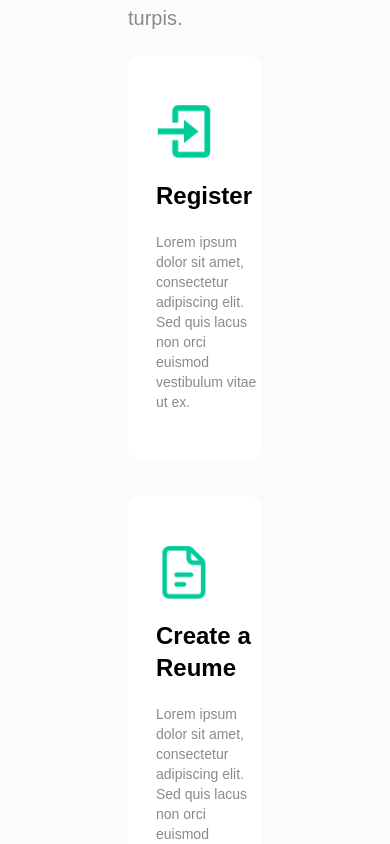
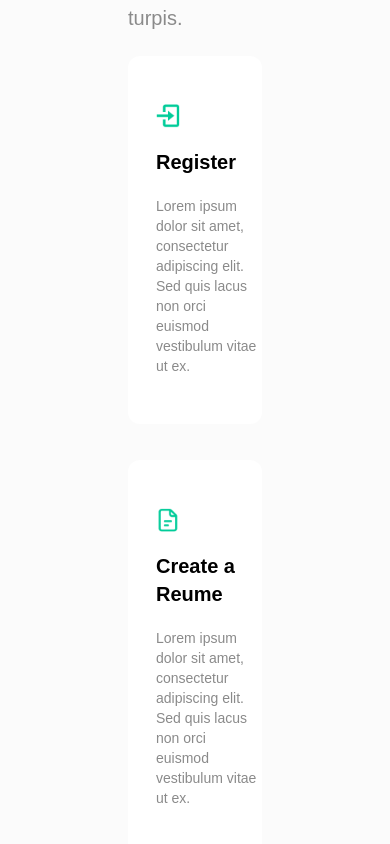
Before and after one commit to RaoufSiblani/task3, a Next.js app: page / in a window 390 px wide. Shown: the part 2000-2844 px from the top of the page. Built offline with nearby package versions, Linux system fonts and the light colour scheme.

Commit message:
Update widget1.js

```diff
--- a/comp/widget1.js
+++ b/comp/widget1.js
@@ -1,8 +1,8 @@
 const Wid1 = ({ imageSrc, heading, paragraph }) => {
   return (
     <div className="bg-white rounded-xl pl-7 py-12">
-      <img src={imageSrc} className="h-14" />
-      <h2 className="font-bold text-2xl lg:text-3xl py-5">{heading}</h2>
+      <img src={imageSrc} className="lg:h-14 h-6" />
+      <h2 className="font-bold text-xl lg:text-3xl py-5">{heading}</h2>
       <p className="text-left text-sm lg:text-base text-textgray">{paragraph}</p>
     </div>
   );
```
